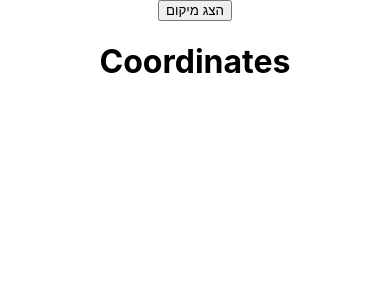
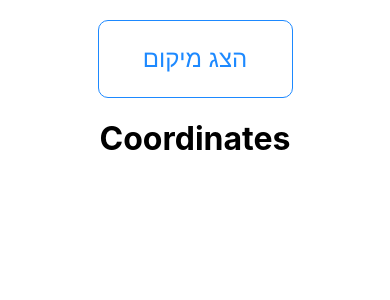
Before and after one commit to omridan159/Nearest-Attractions-webapp, a React (Create React App) app: page /dashboard in a window 390 px wide. Shown: the top 300 px of the page. Built offline with nearby package versions, Linux system fonts and the light colour scheme.

Commit message:
Adding style and make the design more responsive

```diff
--- a/src/components/GoogleMap/GoogleMap.css
+++ b/src/components/GoogleMap/GoogleMap.css
@@ -1,8 +1,8 @@
 .gmap-wrapper {
    margin-top: 5vw;
    margin-bottom: 5vw;
-   height: 60vh;
-   width: 50vw;
+   height: 40vw;
+   width: 60vw;
    background: #f2f2f2;
    overflow: hidden;
    border-radius: 20px;
--- a/src/constants/GoogleMaps.js
+++ b/src/constants/GoogleMaps.js
@@ -1,5 +1,5 @@
 const mapContainerStyle = {
-   height: '60vh',
+   height: '40vw',
    width: '60vw',
    margin: 'auto',
 };
--- a/src/constants/Table.js
+++ b/src/constants/Table.js
@@ -1,27 +1,58 @@
 const defaultSortInfo = { name: 'Distance', dir: -1, type: 'number' };
 
 const gridStyle = {
-   minHeight: 550,
-   maxHeight: 700,
+   minHeight: 400,
+   maxHeight: 500,
 };
 
 const columns = [
-   { name: '_id', header: 'Key', maxWidth: 70, defaultFlex: 1 },
-   { name: 'Id', header: 'מזהה אטרקציה', minWidth: 50, defaultFlex: 1 },
-   { name: 'Name', header: 'שם', minWidth: 50, defaultFlex: 1 },
-   { name: 'Address', header: 'כתובת', minWidth: 50, defaultFlex: 1 },
+   {
+      name: '_id',
+      header: 'Key',
+      maxWidth: 70,
+      defaultFlex: 1,
+      sortable: false,
+   },
+   {
+      name: 'Id',
+      header: 'מזהה אטרקציה',
+      minWidth: 150,
+      defaultFlex: 1,
+      sortable: false,
+   },
+   {
+      name: 'Name',
+      header: 'שם',
+      minWidth: 150,
+      defaultFlex: 1,
+      sortable: false,
+   },
+   {
+      name: 'Address',
+      header: 'כתובת',
+      minWidth: 150,
+      defaultFlex: 1,
+      sortable: false,
+   },
    {
       name: 'Opening_Hours',
       header: 'שעות פתיחה',
-      minWidth: 50,
+      minWidth: 150,
       defaultFlex: 1,
+      sortable: false,
    },
-   { name: 'URL', header: 'לינק לאתר', minWidth: 50, defaultFlex: 1 },
+   {
+      name: 'URL',
+      header: 'לינק לאתר',
+      minWidth: 150,
+      defaultFlex: 1,
+      sortable: false,
+   },
    {
       name: 'Distance',
       header: 'מרחק (בק"מ)',
       type: 'number',
-      minWidth: 50,
+      minWidth: 150,
       defaultFlex: 1,
    },
 ];
--- a/src/pages/Dashboard/Dashboard.css
+++ b/src/pages/Dashboard/Dashboard.css
@@ -19,8 +19,66 @@
    box-shadow: 0 0 20px 8px #d0d0d0;
 }
 
+.btn-shine {
+   position: relative;
+   margin: 0;
+   padding: 5px 12px;
+   height: 5vw;
+   width: 15vw;
+   outline: none;
+   display: flex;
+   justify-content: center;
+   align-items: center;
+   cursor: pointer;
+   background-color: #ffffff;
+   border: 1px solid rgba(22, 76, 167, 0.6);
+   border-radius: 10px;
+   color: #1d89ff;
+   font-weight: 400;
+   font-size: 1.5em;
+   font-family: inherit;
+   z-index: 0;
+   overflow: hidden;
+   transition: all 0.3s cubic-bezier(0.02, 0.01, 0.47, 1);
+   margin-top: 5vw;
+   border: 1px solid;
+   overflow: hidden;
+   position: relative;
+}
+.btn-shine span {
+   z-index: 20;
+}
+.btn-shine:after {
+   background: #38ef7d;
+   content: '';
+   height: 155px;
+   left: -75px;
+   opacity: 0.4;
+   position: absolute;
+   top: -50px;
+   transform: rotate(35deg);
+   transition: all 550ms cubic-bezier(0.19, 1, 0.22, 1);
+   width: 50px;
+   z-index: -10;
+}
+.btn-shine:hover:after {
+   left: 120%;
+   transition: all 550ms cubic-bezier(0.19, 1, 0.22, 1);
+}
+
+.btn-find-attractions {
+   width: 25vw;
+}
+
 @media only screen and (max-width: 600px) {
    .coordinates-content {
+      width: 65vw;
+   }
+   .btn-shine {
+      height: 20vw;
       width: 50vw;
    }
+   .btn-find-attractions {
+      width: 70vw;
+   }
 }
--- a/src/pages/Dashboard/Dashboard.js
+++ b/src/pages/Dashboard/Dashboard.js
@@ -30,7 +30,11 @@ const Dashboard = () => {
 
    return (
       <div className='coordinates-container'>
-         <button onClick={getLocation}>הצג מיקום</button>
+
+         <button onClick={getLocation} class='btn-shine'>
+            <span>הצג מיקום</span>
+         </button>
+
          <h1>Coordinates</h1>
          {lng ? (
             <div className='coordinates-container'>
@@ -51,7 +55,9 @@ const Dashboard = () => {
                   state: { lat, lng },
                }}
             >
-               <button>מצא אטרקציות בסביבתי</button>
+               <button class='btn-shine btn-find-attractions'>
+                  <span>מצא אטרקציות בסביבתי</span>
+               </button>
             </Link>
          ) : (
             ''
--- a/src/pages/NearestAttractions/NearestAttractions.js
+++ b/src/pages/NearestAttractions/NearestAttractions.js
@@ -1,5 +1,5 @@
 import React, { useState, useEffect } from 'react';
-import './NearestAttractions.css'
+import './NearestAttractions.css';
 import { useSelector } from 'react-redux';
 import Table from '../../components/Table/Table';
 import GoogleMaps from '../../components/GoogleMap/GoogleMap';
@@ -31,9 +31,10 @@ const NearestAttractions = (props) => {
 
    return (
       <div>
-         <h1 className="header">טבלת מיקומים קרובים</h1>
+         <h1 className='header'>טבלת מיקומים קרובים</h1>
          <div className='box'>
             <Table data={nearestAttractions || []} />
+            <h1 className='header'>מפת אטרקציות</h1>
             <GoogleMaps data={data} />
          </div>
       </div>
```
